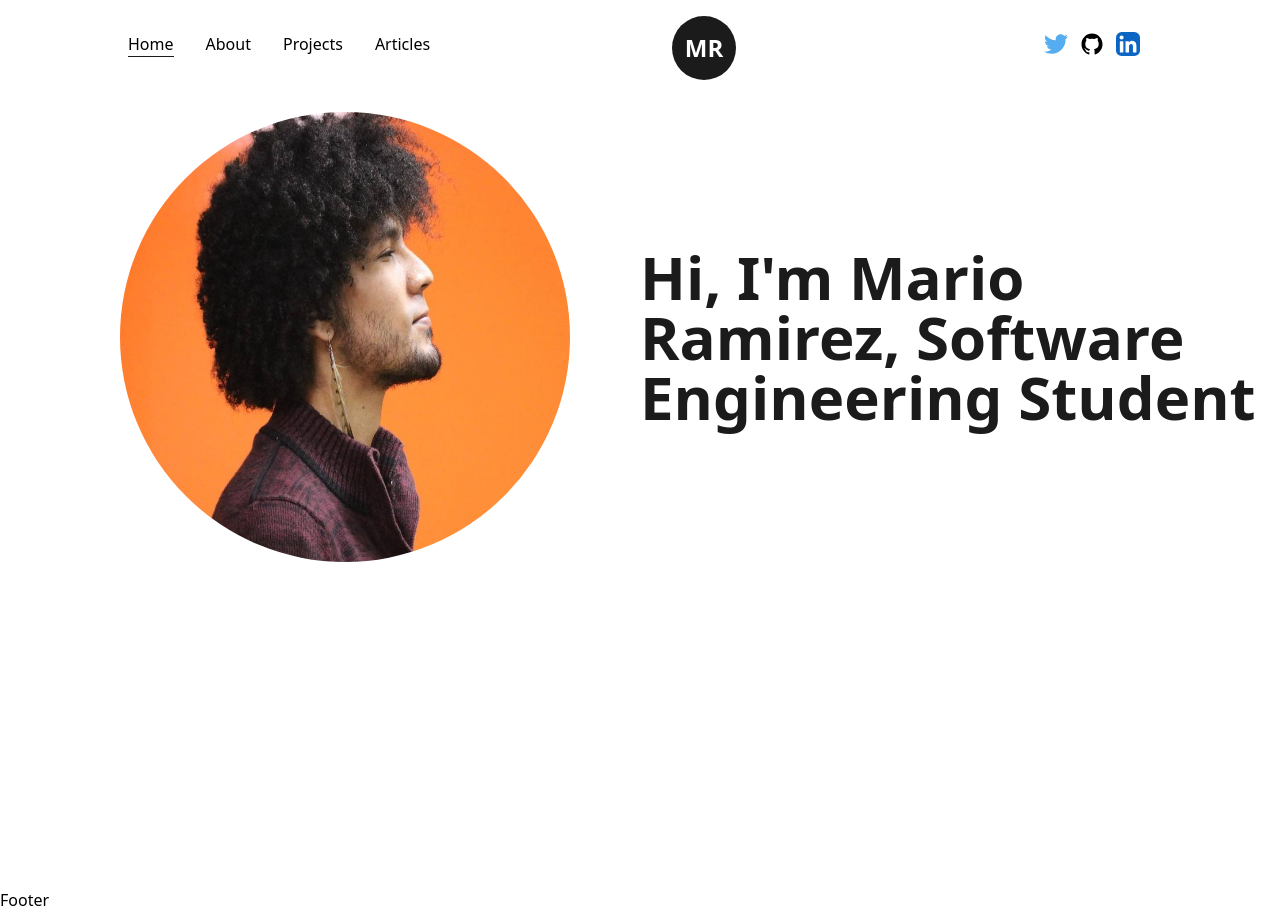
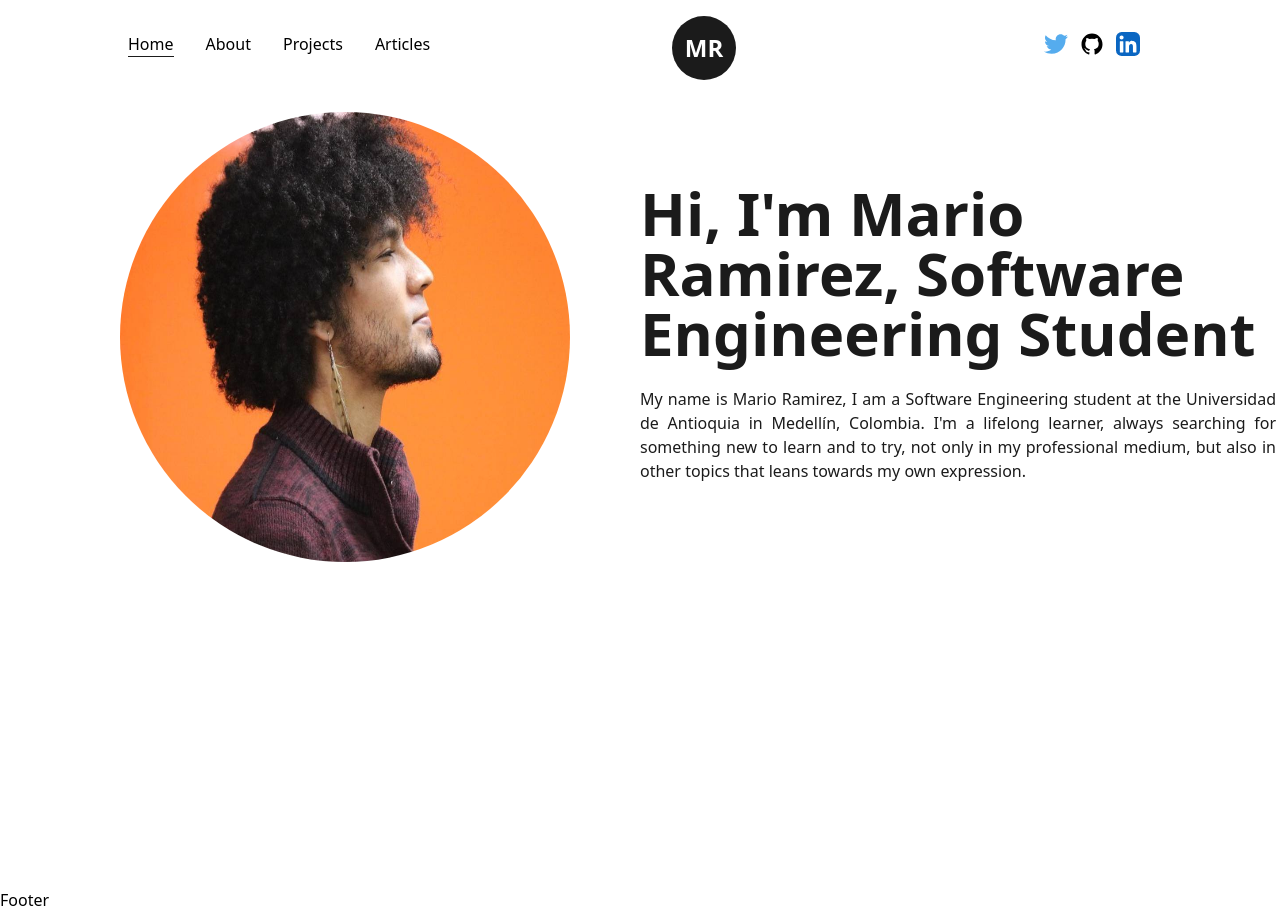
Before and after one commit to mariohramirez/mariohramirez.github.io, a Next.js app: page / in a window 1280 px wide. Built offline with nearby package versions, Linux system fonts and the light colour scheme.

Commit message:
Arreglos

```diff
--- a/pages/index.tsx
+++ b/pages/index.tsx
@@ -20,6 +20,9 @@ const Index = () => {
           </div>
           <div className="w-1/2 flex flex-col items-center self-center mx-[4px]">
           <AnimatedText text="Hi, I&apos;m Mario Ramirez, Software Engineering Student" className="!text-6xl !text-left" />
+            <p className="my-4 text-base font-medium text-justify">
+            My name is Mario Ramirez, I am a Software Engineering student at the Universidad de Antioquia in Medellín, Colombia. I'm a lifelong learner, always searching for something new to learn and to try, not only in my professional medium, but also in other topics that leans towards my own expression.
+            </p>
 
           </div>
         </div>
```
